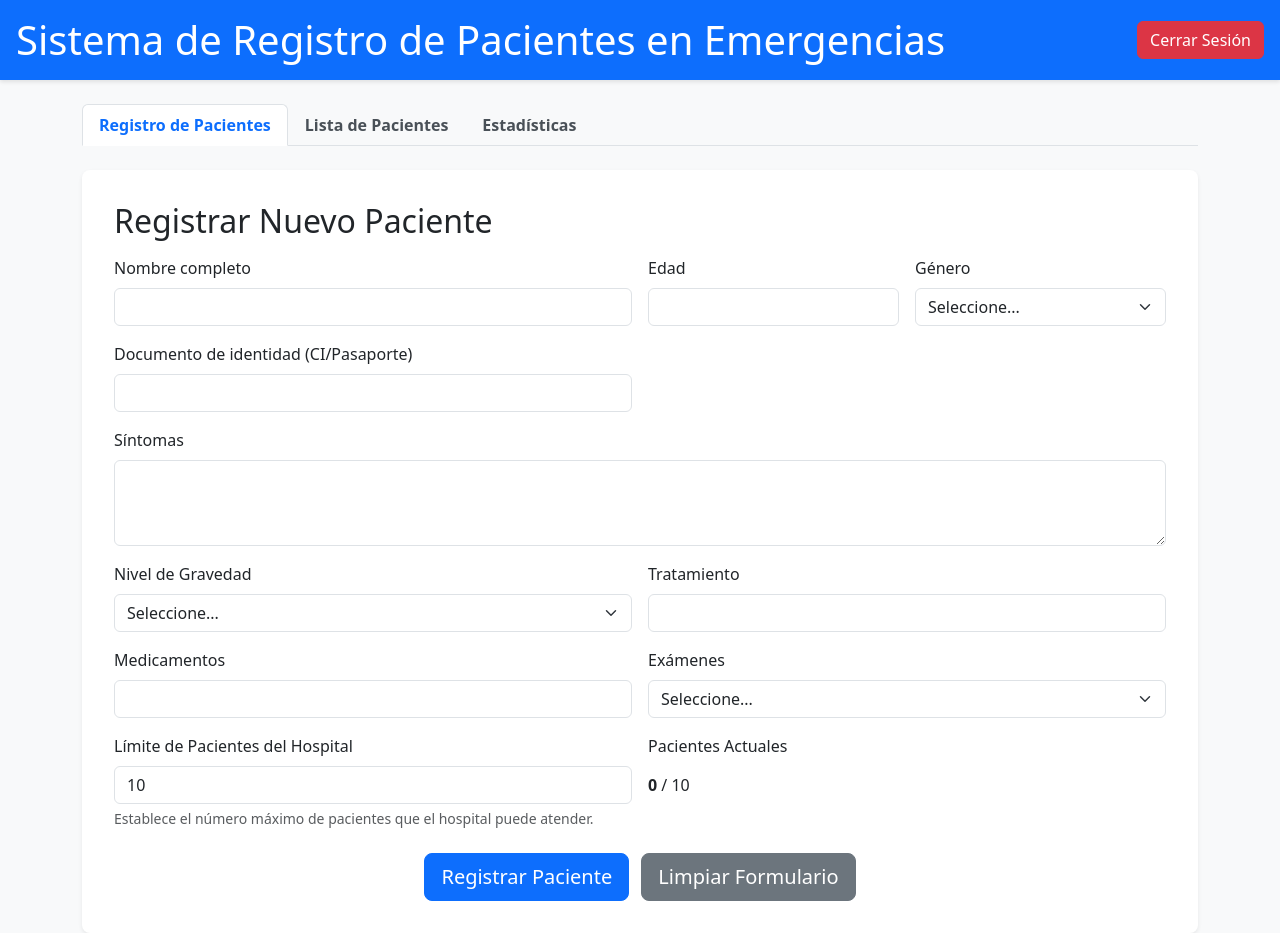
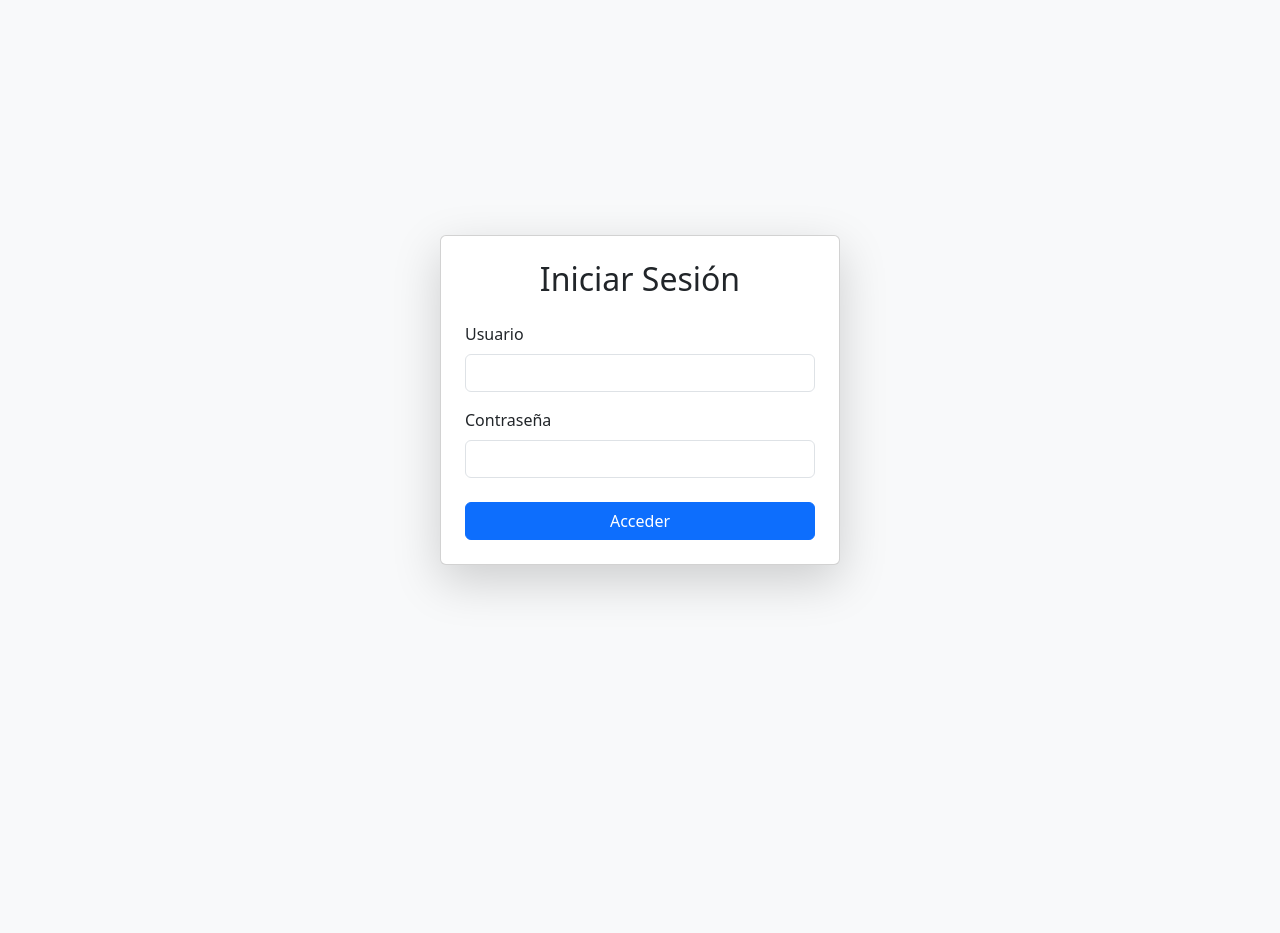
Before and after one commit to uins73/registro, a plain HTML site: page index.html in a window 1280 px wide. After the commit the page ends 800 px from the top, so only its background shows below. Drawn offline with nearby package versions, Linux system fonts and the light colour scheme.

Commit message:
Update index.html

```diff
--- a/index.html
+++ b/index.html
@@ -9,7 +9,27 @@
     <link rel="stylesheet" href="style.css">
 </head>
 <body>
-    <div class="container-fluid">
+    <div id="login-section" class="d-flex align-items-center justify-content-center vh-100 bg-light">
+        <div class="card p-4 shadow-lg" style="width: 100%; max-width: 400px;">
+            <h2 class="card-title text-center mb-4">Iniciar Sesión</h2>
+            <form id="loginForm">
+                <div class="mb-3">
+                    <label for="username" class="form-label">Usuario</label>
+                    <input type="text" class="form-control" id="username" required>
+                </div>
+                <div class="mb-4">
+                    <label for="password" class="form-label">Contraseña</label>
+                    <input type="password" class="form-control" id="password" required>
+                </div>
+                <button type="submit" class="btn btn-primary w-100">Acceder</button>
+                <div id="loginError" class="alert alert-danger mt-3 d-none" role="alert">
+                    Usuario o contraseña incorrectos.
+                </div>
+            </form>
+        </div>
+    </div>
+
+    <div id="app-content" class="d-none"> <div class="container-fluid">
             <header class="bg-primary text-white text-center py-3 mb-4 d-flex align-items-center justify-content-between">
                 <h1 class="display-6 m-0 ms-3">Sistema de Registro de Pacientes en Emergencias</h1>
                 <button class="btn btn-danger me-3" id="btnLogout">Cerrar Sesión</button>
@@ -150,8 +170,9 @@
                             <span class="badge bg-success fs-5 me-3 mb-2 p-3">Leves: <span id="countLeve">0</span></span>
                         </div>
 
-                    <div class="row justify-content-center"> <div class="col-md-6"> <div class="card p-3 mb-3 chart-container-wrapper">
-
+                        <div class="row justify-content-center">
+                            <div class="col-md-6">
+                                <div class="card p-3 mb-3 chart-container-wrapper">
                                     <canvas id="gravedadDoughnutChart" width="400" height="350"></canvas>
                                 </div>
                             </div>
@@ -160,6 +181,7 @@
                 </div>
             </main>
         </div>
+    </div>
 
     <script src="https://cdn.jsdelivr.net/npm/bootstrap@5.3.0/dist/js/bootstrap.bundle.min.js"></script>
     <script src="https://cdn.jsdelivr.net/npm/chart.js@4.4.2/dist/chart.umd.min.js"></script>
```
Lines whose indentation alone changed are shown as unchanged.
